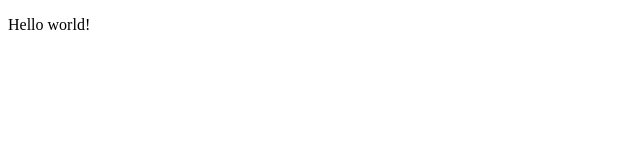
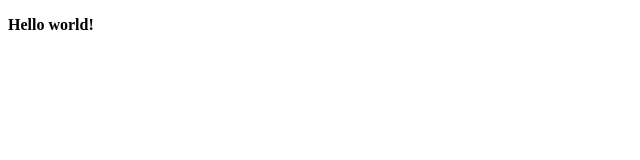
Before and after one commit to Percipient24/d3-sandbox, a website: page public/index.html in a window 1280 px wide. Shown: the full height of the page, 0-640 px from the left. Drawn offline with Linux system fonts and the light colour scheme.

Commit message:
Added bold

```diff
--- a/public/index.html
+++ b/public/index.html
@@ -10,7 +10,7 @@
         <link rel="stylesheet" href="styles/main.css">
     </head>
     <body>
-        <p>Hello world!</p>
+        <p><b>Hello world!</b></p>
 
 
         <script src="js/main.js"></script>
```
